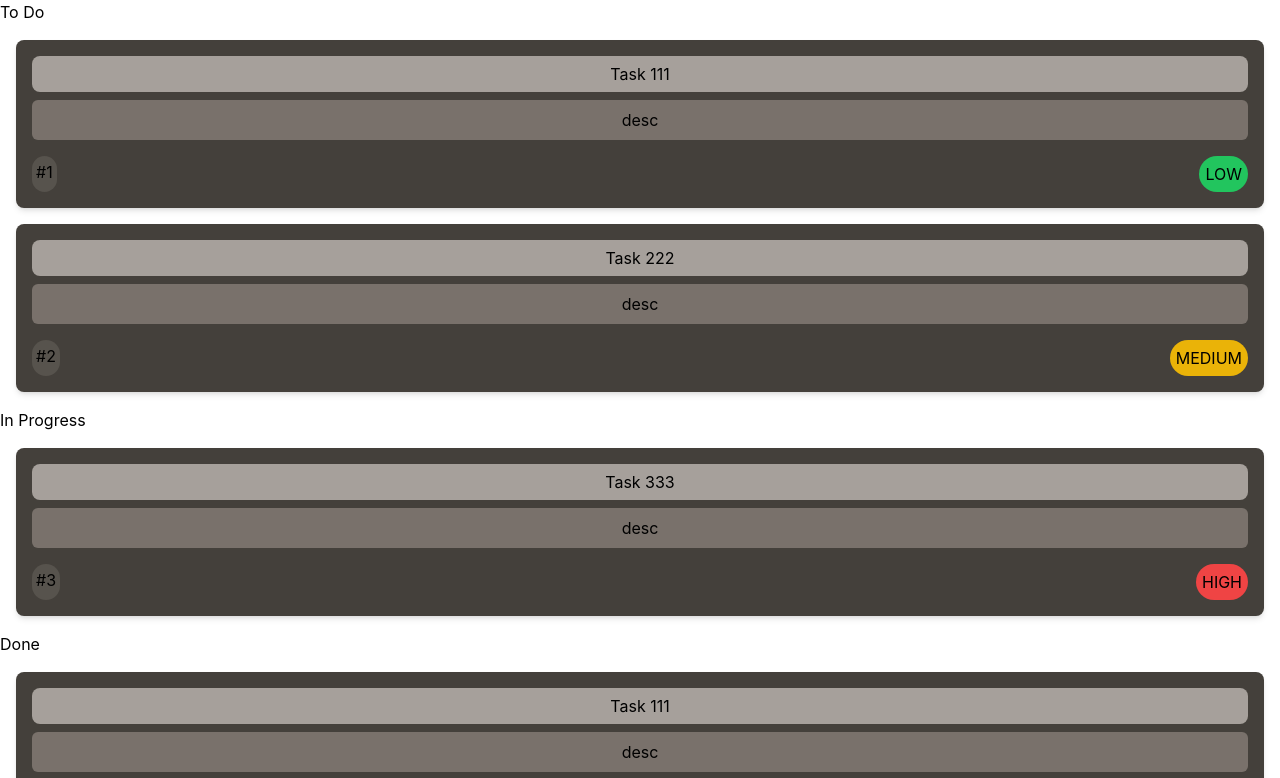
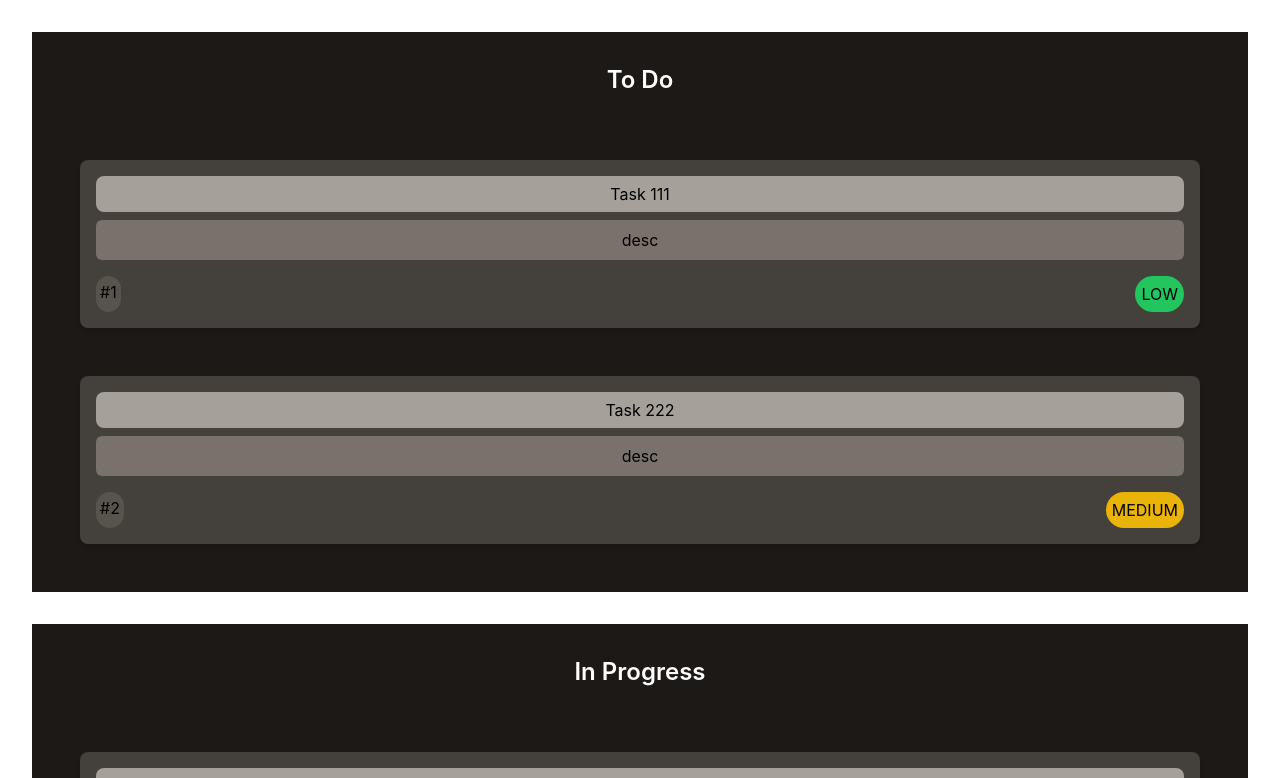
Before and after one commit to ezginy/tempora, a React (Vite) app in the folder frontend/: page / in a window 1280 px wide. Shown: the top 778 px of the page. Built offline with nearby package versions, Linux system fonts and the light colour scheme.

Commit message:
feat(frontend): style Column as a container with Tailwind
- Add background, padding, and margin to Column container
- Add vertical gap between stacked TaskCards using flexbox
- Set minimum width so columns don't shrink to content size
- Style column title with bold, larger, centered text

```diff
--- a/frontend/src/components/Column.tsx
+++ b/frontend/src/components/Column.tsx
@@ -8,8 +8,10 @@ type ColumnProps = {
 
 function Column(props: ColumnProps) {
   return (
-    <div>
-      <h2>{props.title}</h2>
+    <div className="p-8 m-8 bg-stone-900 flex flex-col gap-4 min-w-72">
+      <h2 className="mb-8 font-semibold text-2xl text-center text-white">
+        {props.title}
+      </h2>
 
       {props.tasks.map((task) => (
         <TaskCard task={task} key={task.id} />
```
